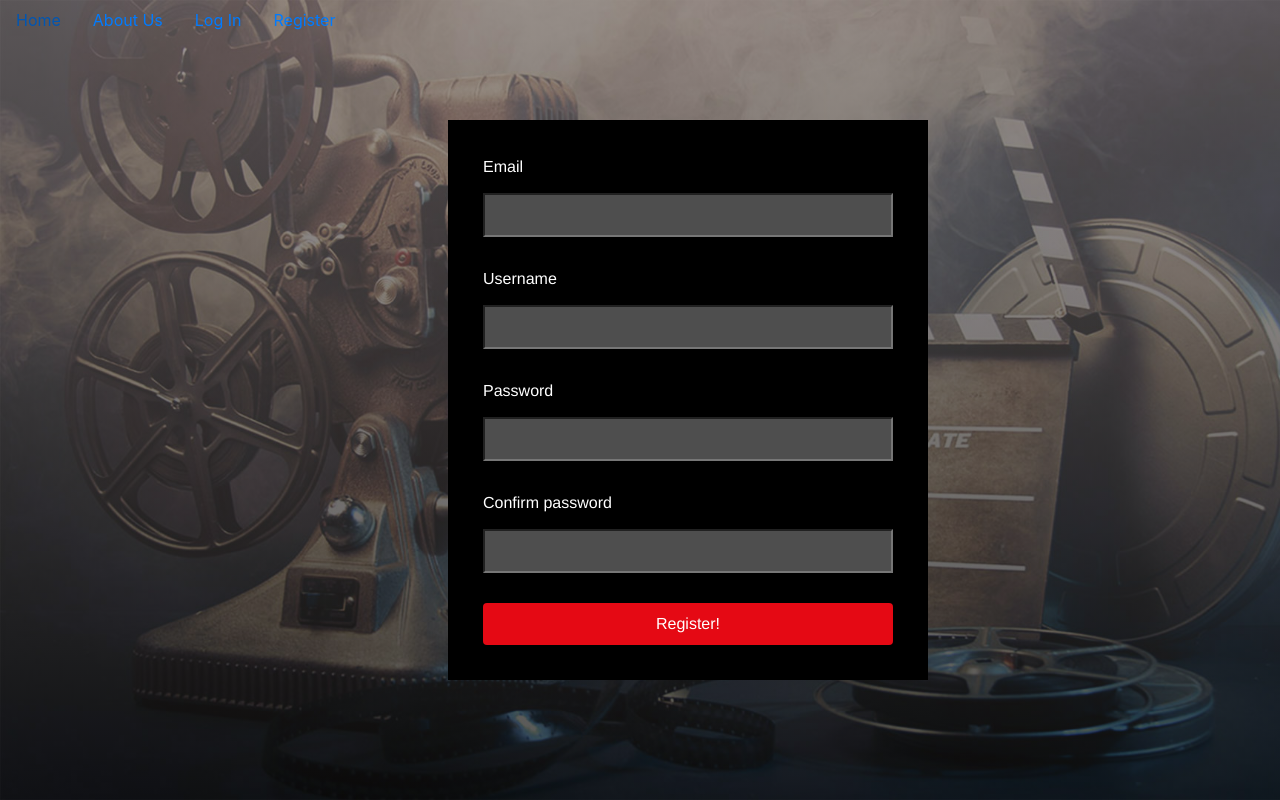
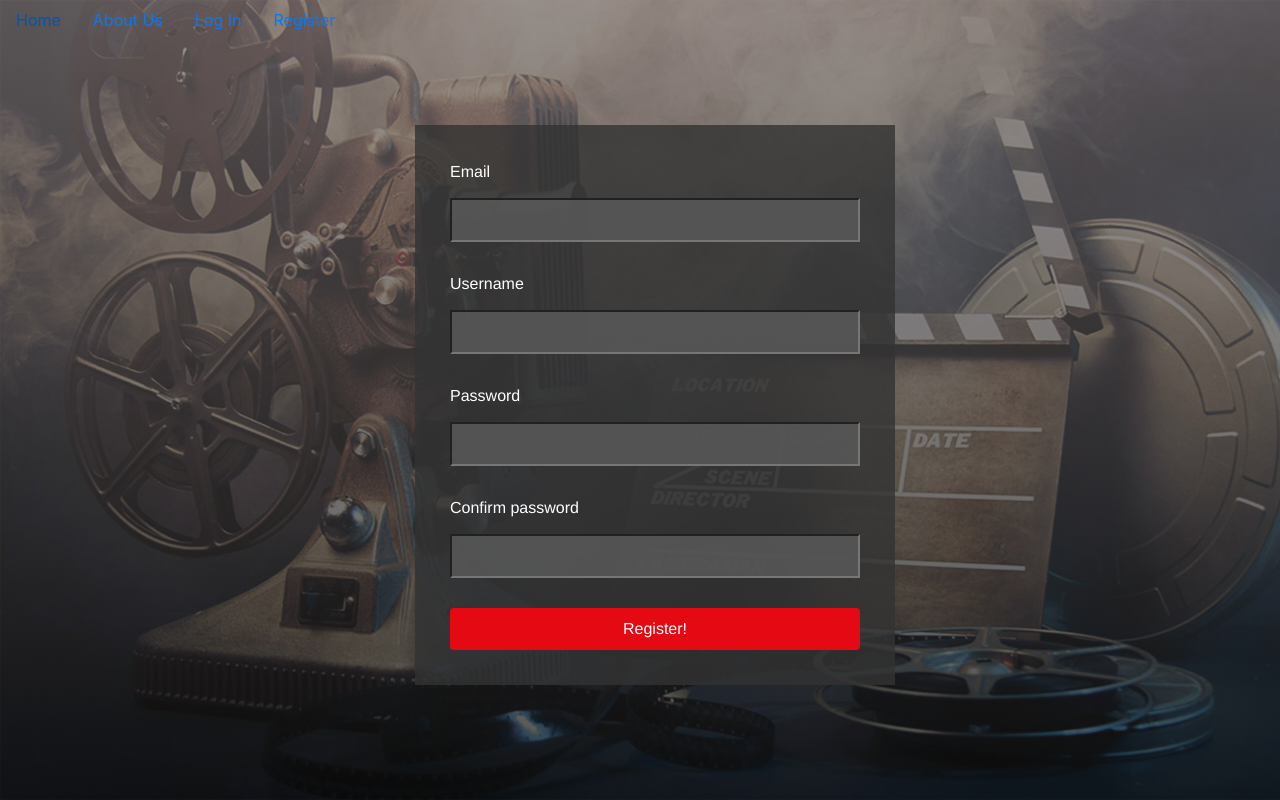
Before and after one commit to TTP-Group1/flask_blog, a Flask app: page /register in a window 1280 px wide. Run offline with Flask 2, Linux system fonts and the light colour scheme; some libraries are stand-ins or nearby versions.

Commit message:
Fixed positioning

```diff
--- a/puppycompanyblog/static/register.css
+++ b/puppycompanyblog/static/register.css
@@ -1,13 +1,17 @@
 /* Register page CSS done by Anwar Jahid */
+.container{
+    height:80vh;
+    width:100vw;
+    display:grid;
+    place-items:center;
+    padding-top:30px;
+}
 form{
     font-family: 'Helvetica Neue',Helvetica,Arial,sans-serif;
-    position:absolute;
-    top: 15%;
-    left:35%;
     padding:35px;
     height:35rem;
     width:30rem;
-    background:black;
+    background:rgba(51, 51, 51, 0.803);
     color:#fff;
     display:grid;
     grid-template-columns: 1fr;
--- a/puppycompanyblog/templates/register.html
+++ b/puppycompanyblog/templates/register.html
@@ -1,5 +1,6 @@
 {% extends "base.html" %}
 {% block content %}
+<div class="container">
 <link type="text/css"  rel="stylesheet" href="{{ url_for('static', filename='/register.css') }}"/>
 <form method="POST" class="form">
     {# This hidden_tag is a CSRF security feature. #}
@@ -10,4 +11,5 @@
     {{ form.pass_confirm.label }} {{ form.pass_confirm(class="text") }}<br>
     {{ form.submit(class="btn") }}
 </form>
+</div>
 {% endblock %}
```
Also changed, not shown: other parts of puppycompanyblog/static/register.css (+0 -11 lines).
